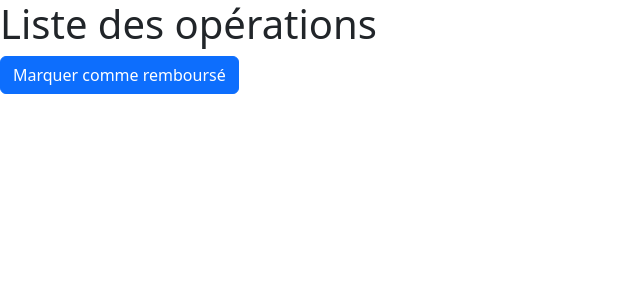
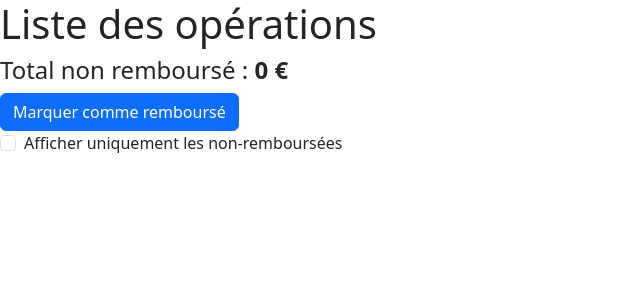
Before and after one commit to thomas-cvt/note-de-frais, a Django app: page / in a window 1280 px wide. Shown: the top 300 px of the page, without its empty margins (0-640 px from the left). Run offline with Django 4.2, Linux system fonts and the light colour scheme; data that the repository does not hold is empty; some libraries are stand-ins or nearby versions.

Commit message:
Filtre remboursement et Total

```diff
--- /dev/null
+++ b/note_de_frais/operations/functions.py
@@ -0,0 +1,9 @@
+from .models import Operation
+
+def total(operations=None):
+    sum = 0
+    if not operations:
+        operations=Operation.objects.filter(refunded=None).values()
+    for op in operations:
+        sum += op["amount"]
+    return sum
--- a/note_de_frais/operations/templates/index.html
+++ b/note_de_frais/operations/templates/index.html
@@ -8,6 +8,7 @@
 {% block content %}
 <div id="page">
 <h1>Liste des opérations</h1>
+<h4>Total non remboursé : <strong>{{total}} €</strong></h4>
 <div class="container">
 <div class="accordion" id="accordionOperation">
   {% for x in operations %}
@@ -51,6 +52,12 @@
 </div>
 {% endif %}
 
+<div class="form-check">
+  <input class="form-check-input" type="checkbox" hx-post="{% url 'change_filter' %}" hx-target='#page' hx-vals="is_enabled: true, false" name="is_enabled" {% if only_not_refunded %}checked{% endif %}>
+  <label class="form-check-label">
+    Afficher uniquement les non-remboursées
+  </label>
 </div>
 
+
 {% endblock %}
--- a/note_de_frais/operations/urls.py
+++ b/note_de_frais/operations/urls.py
@@ -4,4 +4,6 @@
 urlpatterns = [
     path('', views.home, name='home'),
     path('mark_as_refunded/', views.mark_as_refunded, name='mark_as_refunded'),
+    path('change_filter/', views.change_filter, name='change_filter'),
+
 ]
--- a/note_de_frais/operations/views.py
+++ b/note_de_frais/operations/views.py
@@ -3,20 +3,40 @@
 from django.template import loader
 from .models import Operation
 from datetime import datetime
+from .functions import total
+
 # Create your views here.
 
+only_not_refunded = True
+
 def home(request, extras={}):
-    operations = Operation.objects.order_by("-date").values()
+    global only_not_refunded
+    if only_not_refunded:
+        operations = Operation.objects.filter(refunded=None).order_by("-date").values()
+    else:
+        operations = Operation.objects.order_by("-date").values()
     template = loader.get_template("index.html")
     context = {
-        "operations": operations
+        "operations": operations,
+        "only_not_refunded": only_not_refunded,
+        "total": total()
     }
+
     for param in extras.keys():
         context[param] = extras[param]
+
     return HttpResponse(template.render(context, request))
 
 def mark_as_refunded(request):
     # https://www.section.io/engineering-education/how-to-build-templates-for-django-applications-with-htmx/
-    # add contact
     Operation.objects.filter(refunded=None).update(refunded=datetime.now())
-    return home(request, extras={"alert": True, "date": datetime.now().strftime("%d/%m/%Y")})
+    extras = {
+        "alert": True,
+        "date": datetime.now().strftime("%d/%m/%Y")
+    }
+    return home(request, extras=extras)
+
+def change_filter(request):
+    global only_not_refunded
+    only_not_refunded = not only_not_refunded
+    return home(request)
```
